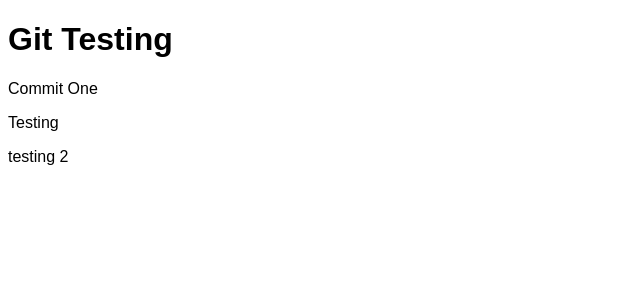
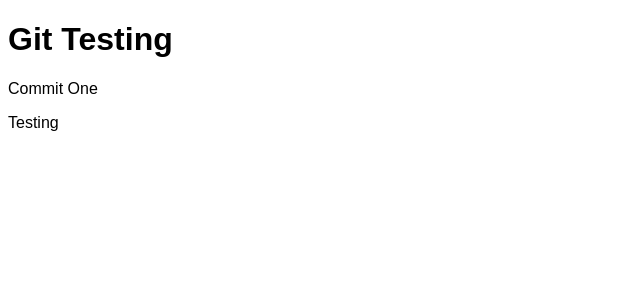
Before and after one commit to cdmt/git-testing, a React (Vite) app in the folder git-testing/: page / in a window 1280 px wide. Shown: the top 300 px of the page, without its empty margins (0-640 px from the left). Built offline with nearby package versions, Linux system fonts and the light colour scheme.

Commit message:
Revert "testing"
This reverts commit b5af905a59c6960591fa6357e96a6b5b0cc3386d.

```diff
--- a/git-testing/src/App.tsx
+++ b/git-testing/src/App.tsx
@@ -8,7 +8,6 @@ function App() {
       <h1>Git Testing</h1>
       <p>Commit One</p>
       <p>Testing</p>
-      <p>testing 2</p>
     </>
   )
 }
```
